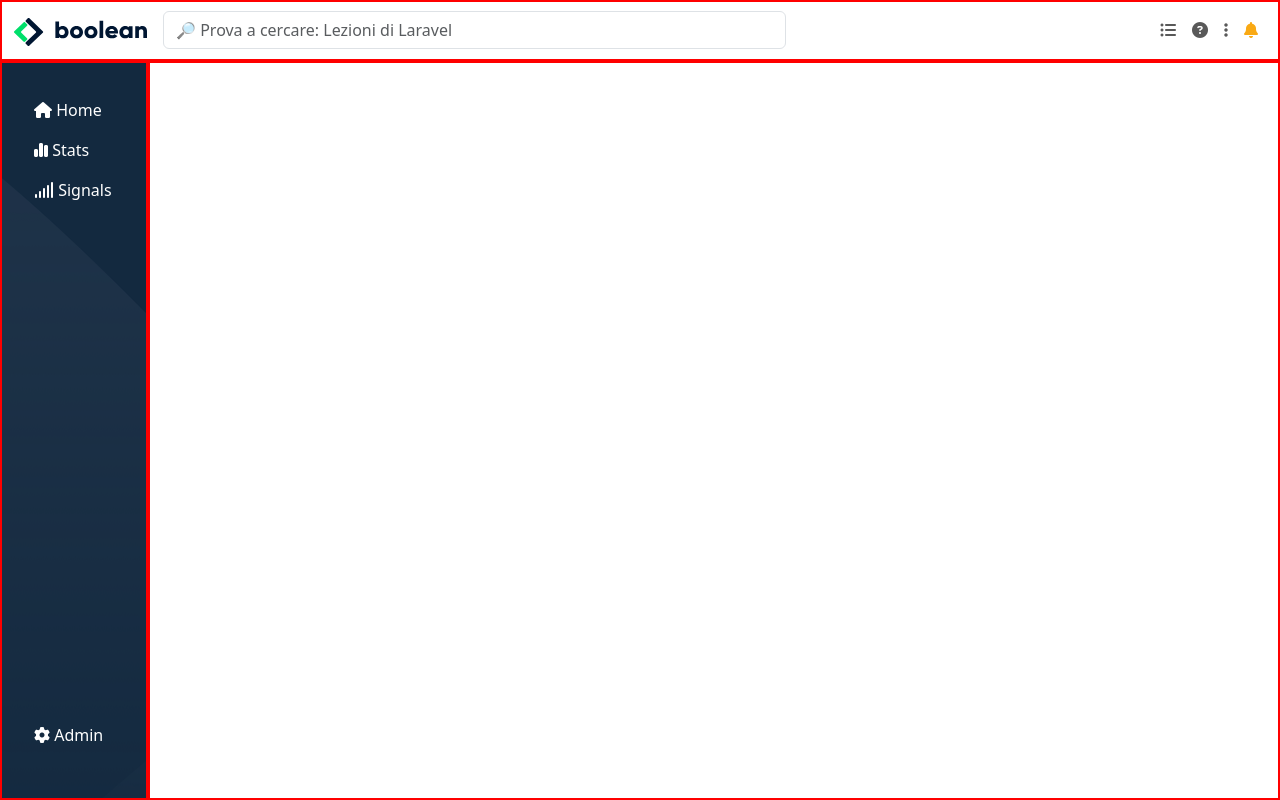
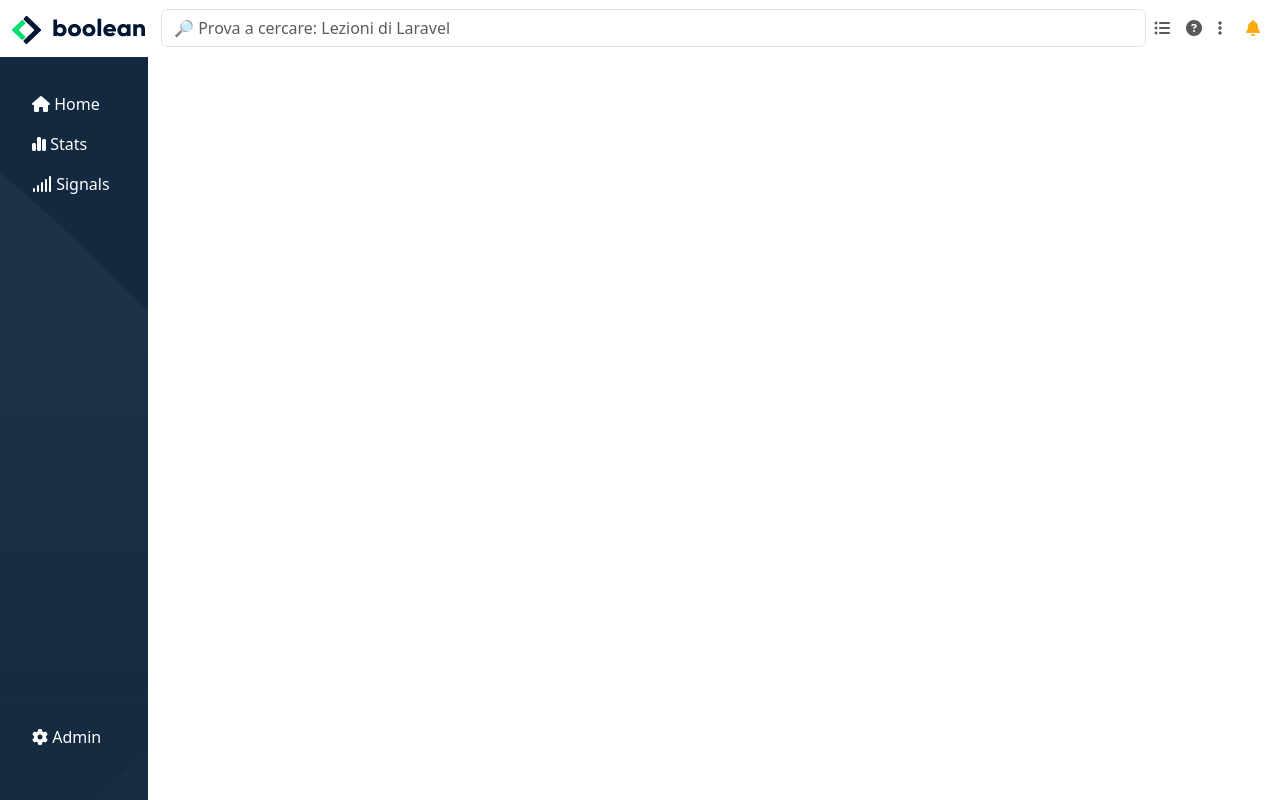
Before and after one commit to marypaduano/html-css-bootstrap-dashboard, a plain HTML site: page index.html in a window 1280 px wide. Drawn offline with nearby package versions, Linux system fonts and the light colour scheme.

Commit message:
little fix navbar responsive

```diff
--- a/css/style.css
+++ b/css/style.css
@@ -63,12 +63,3 @@ a {
     width: 100vw;
 
 }
-
-/* debug */
-
-.sidebar,
-.main-content,
-.navbar{
-    border: 2px solid red;
-
-}
--- a/index.html
+++ b/index.html
@@ -25,25 +25,24 @@
               <form class="d-flex flex-grow-1" role="search">
                 <input class="form-control" type="search" placeholder="&#128270; Prova a cercare: Lezioni di Laravel">
               </form>
-              <div class="collapse navbar-collapse d-flex justify-content-end" id="navbarSupportedContent">
-                <ul class="navbar-nav align-self-end mb-2 mb-lg-0">
-                    <li class="nav-item">
+                <ul class="navbar-nav mb-2 mb-lg-0 d-flex justify-content-end align-item-center">
+                    <li class="nav-item d-sm-none d-lg-block">
                         <a class="nav-link" href="#">
                             <i class="fa-solid fa-list-ul"></i>
                         </a>
                     </li>
-                    <li class="nav-item">
+                    <li class="nav-item d-sm-none d-lg-block">
                         <a class="nav-link" href="#">
                             <i class="fa-solid fa-circle-question"></i>
                         </a>
                     </li>
-                    <li class="nav-item">
+                    <li class="nav-item d-sm-none d-lg-block">
                         <a class="nav-link" href="#">
                             <i class="fa-solid fa-ellipsis-vertical"></i>
                         </a>
                     </li>
-                    <li class="nav-item dropdown">
-                        <a class="nav-link dropdown-toggle" href="#" role="button" data-bs-toggle="dropdown" aria-expanded="false">
+                    <li class="nav-item dropdown align-item-center">
+                        <a class="nav-link dropdown-toggle ms-sm-2" href="#" role="button" data-bs-toggle="dropdown">
                             <i class="fa-solid fa-bell"></i>
                         </a>
                         <ul class="dropdown-menu">
```
